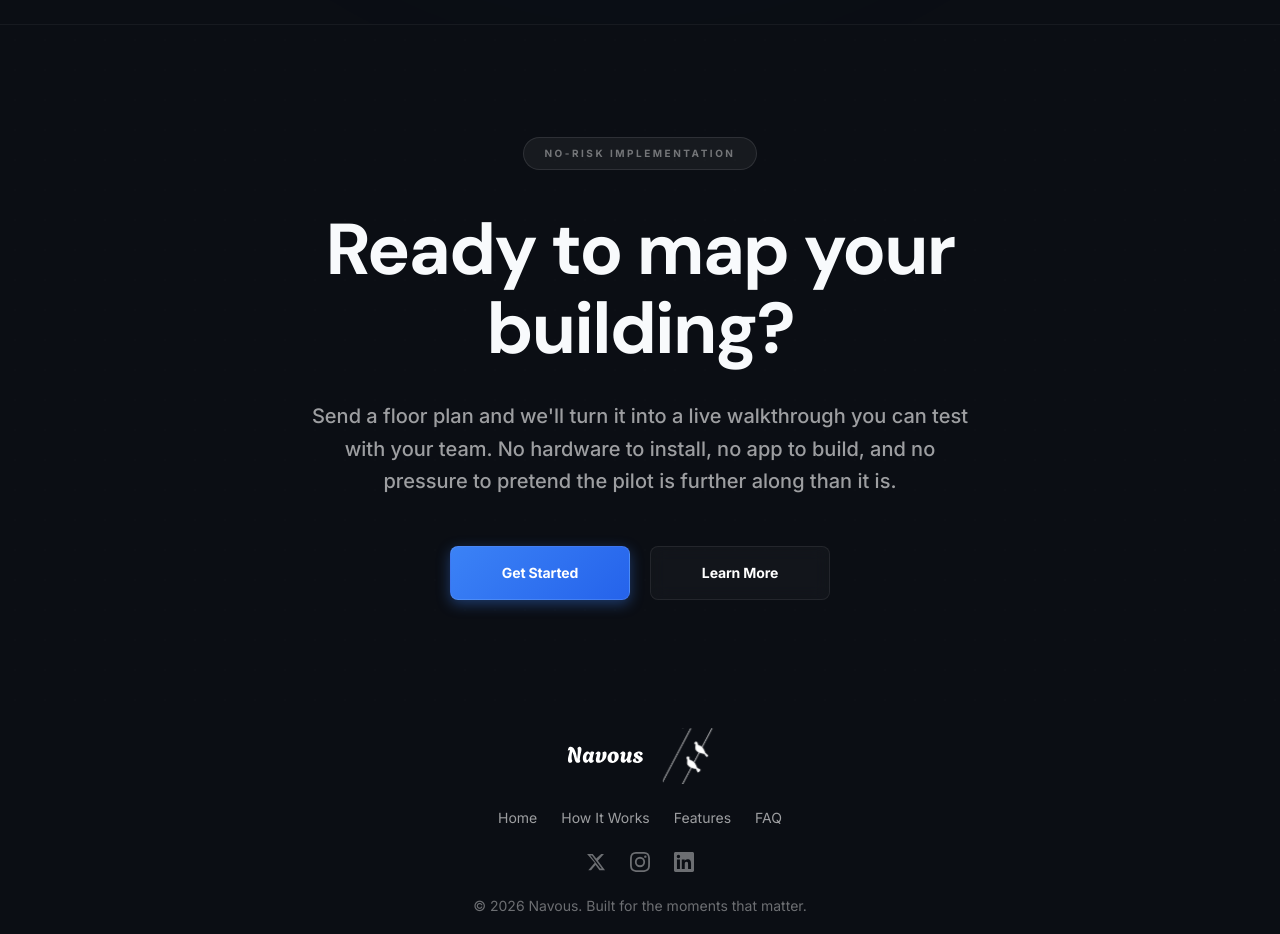
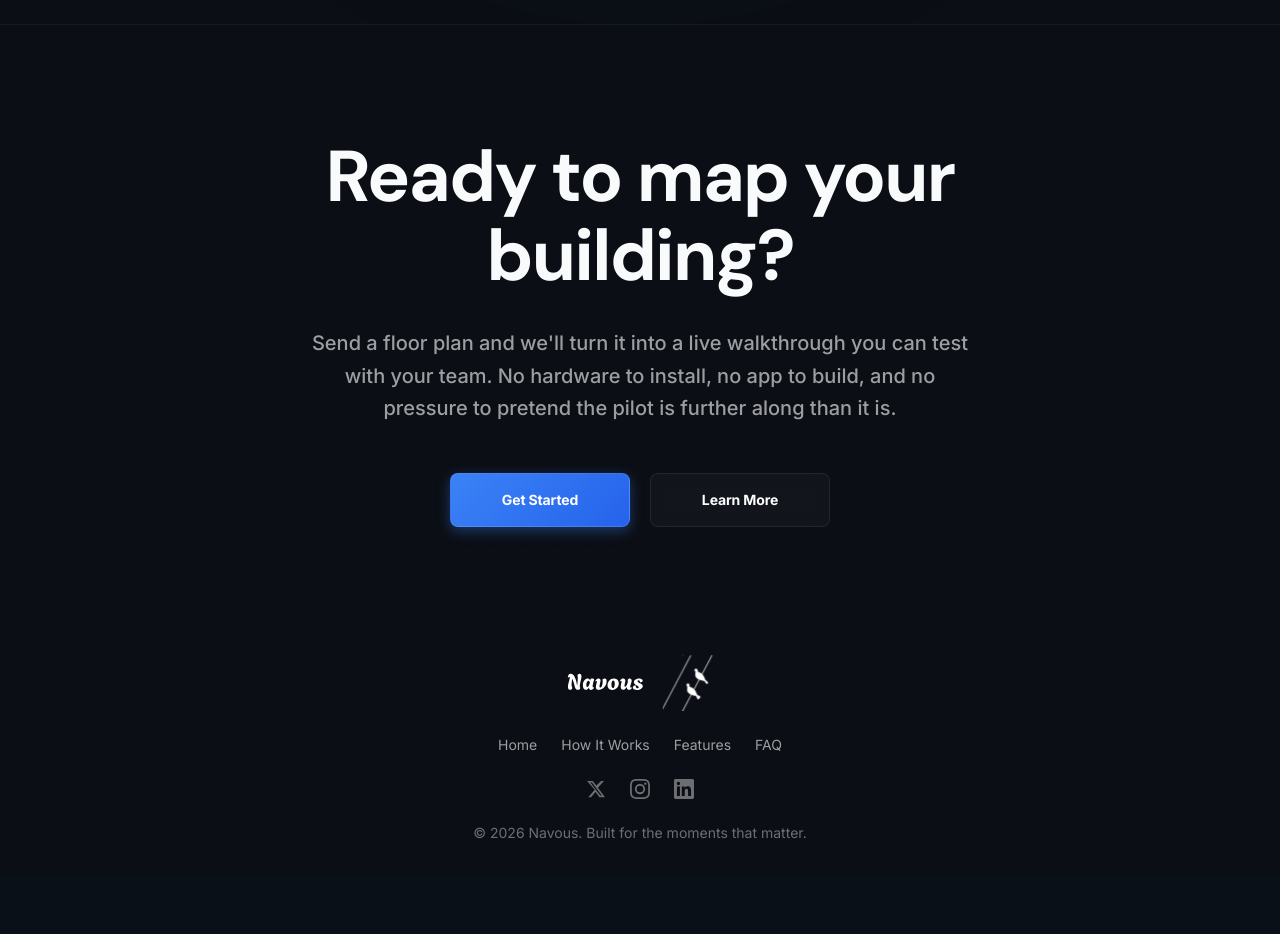
Before and after one commit to toonshi/navous, a Next.js app: page / in a window 1280 px wide. Shown: the part 6980-7914 px from the top of the page. After the commit the page ends 7855 px from the top, so only its background shows below. Built offline with nearby package versions, Linux system fonts and the light colour scheme.

Commit message:
Remove industry placeholder text and brighten solution images

```diff
--- a/app/components/FinalCTA.tsx
+++ b/app/components/FinalCTA.tsx
@@ -11,9 +11,6 @@ export default function FinalCTA() {
            style={{ backgroundImage: 'radial-gradient(#ffffff 1px, transparent 1px)', backgroundSize: '30px 30px' }} />
 
       <div className="relative z-10 mx-auto max-w-4xl text-center">
-        <span className="mb-8 inline-flex items-center gap-2 rounded-full border border-white/10 bg-white/5 px-4 py-2 text-[10px] font-bold uppercase tracking-[0.25em] text-white/40 sm:px-5 md:mb-10">
-          No-Risk Implementation
-        </span>
         <h2 className="font-display mb-6 text-4xl font-bold leading-[1.1] tracking-tight text-white sm:text-5xl md:mb-8 md:text-7xl">
           Ready to map your building?
         </h2>
--- a/app/components/IndustrySolutions.tsx
+++ b/app/components/IndustrySolutions.tsx
@@ -47,15 +47,11 @@ export default function IndustrySolutions() {
           {industries.map((industry) => (
             <div key={industry.name} className="flex flex-col bg-white/5 rounded-3xl border border-white/10 overflow-hidden hover:border-accent/30 transition-all duration-300">
               <div className="relative h-48 bg-white/10">
-                {/* Placeholder for images */}
-                <div className="absolute inset-0 flex items-center justify-center bg-accent/10">
-                   <span className="text-white/20 font-bold uppercase tracking-widest">{industry.name} Image</span>
-                </div>
                 <Image
                   src={industry.image}
                   alt={industry.name}
                   fill
-                  className="object-cover opacity-50 mix-blend-overlay"
+                  className="object-cover opacity-90 transition-opacity group-hover:opacity-100"
                 />
               </div>
               <div className="p-8 flex flex-col flex-grow">
```
